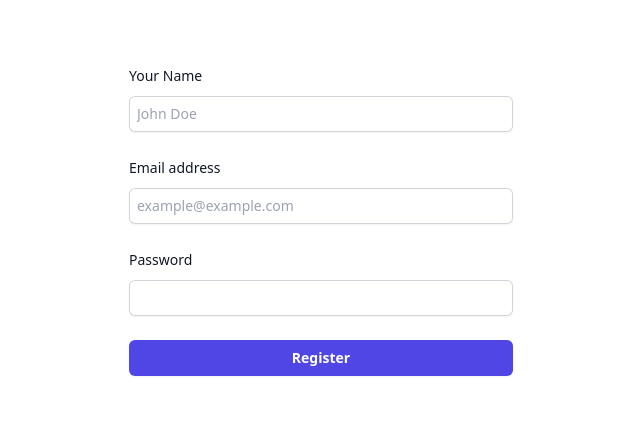
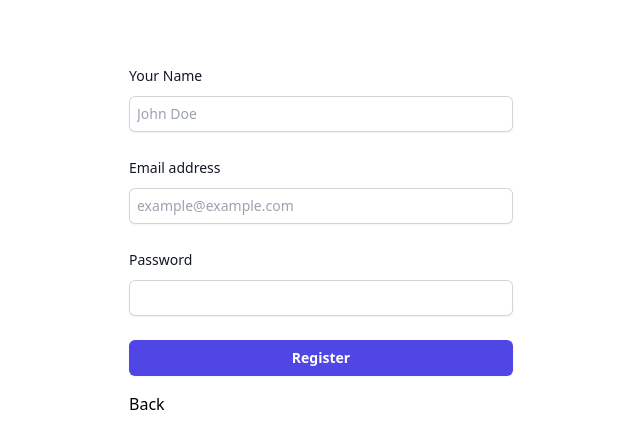
Before and after one commit to JorgeHSOsiro/cp_manager_front, a React (Vite) app: page /register in a window 1280 px wide. Shown: the top 448 px of the page, without its empty margins (319-959 px from the left). Built offline with nearby package versions, Linux system fonts and the light colour scheme.

Commit message:
add a back button

```diff
--- a/src/page/Register.tsx
+++ b/src/page/Register.tsx
@@ -174,6 +174,9 @@ export const Register = () => {
 						</div>
 					)}
 				</form>
+				<div className="mt-4">
+					<a href="/">Back</a>
+				</div>
 			</div>
 		</div>
 	);
```
